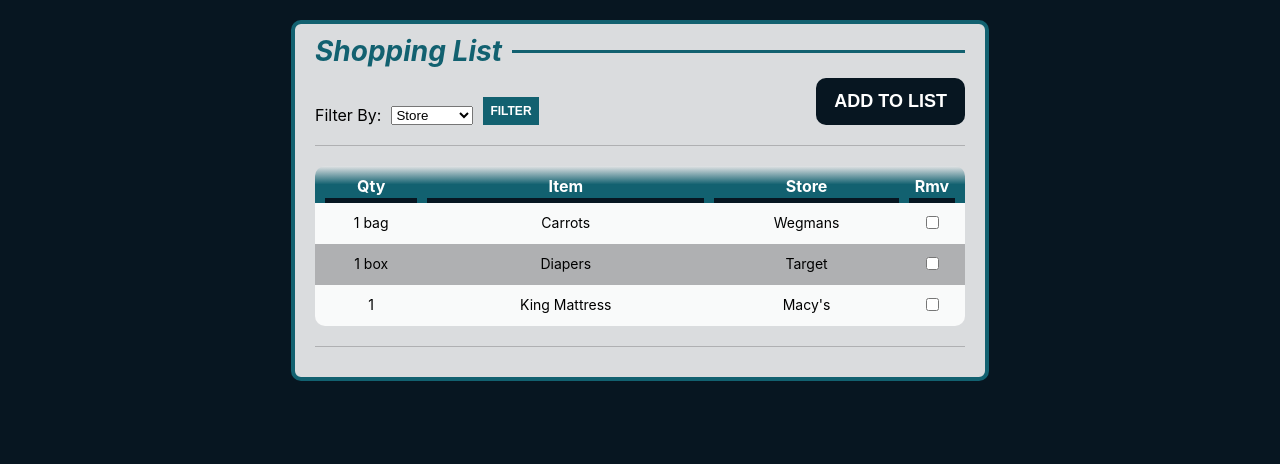
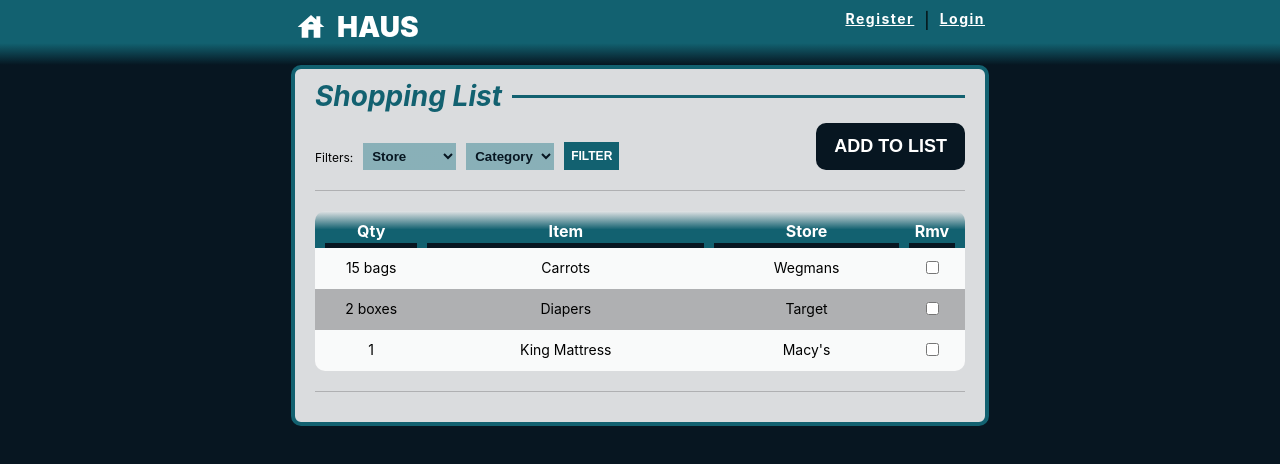
Before and after one commit to jake-the-cake/haus, a React (Create React App) app in the folder haus-app/: page / in a window 1280 px wide. Shown: the top 464 px of the page. Built offline with nearby package versions, Linux system fonts and the light colour scheme.

Commit message:
title bar added

```diff
--- a/haus-app/package.json
+++ b/haus-app/package.json
@@ -3,6 +3,10 @@
   "version": "0.1.0",
   "private": true,
   "dependencies": {
+    "@emotion/react": "^11.8.2",
+    "@emotion/styled": "^11.8.1",
+    "@mui/icons-material": "^5.5.1",
+    "@mui/material": "^5.5.3",
     "@testing-library/jest-dom": "^5.16.3",
     "@testing-library/react": "^12.1.4",
     "@testing-library/user-event": "^13.5.0",
--- a/haus-app/public/index.html
+++ b/haus-app/public/index.html
@@ -24,6 +24,10 @@
       work correctly both with client-side routing and a non-root public URL.
       Learn how to configure a non-root public URL by running `npm run build`.
     -->
+
+    <link rel="stylesheet" href="https://fonts.googleapis.com/css?family=Roboto:300,400,500,700&display=swap"/>
+    <link rel="stylesheet" href="https://fonts.googleapis.com/icon?family=Material+Icons"/>
+
     <title>HAUS, by Jake.</title>
   </head>
   <body>
--- a/haus-app/src/apps/shopping-list/ShoppingListHome.jsx
+++ b/haus-app/src/apps/shopping-list/ShoppingListHome.jsx
@@ -1,5 +1,6 @@
 import React from 'react';
 import styled from 'styled-components';
+import TitleBar from '../../components/TitleBar';
 import { Colors } from '../../static/colors';
 import { ShoppingList } from '../../static/fakedata';
 
@@ -7,13 +8,14 @@ const Container = styled.div`
     background-color: ${Colors.jelly[0]};
     height: 100%;
     display: flex;
+    flex-direction: column;
     justify-content: space-between;
     align-items: center;
 `;
 
 const ContentWrapper = styled.div`
   width: 85%;
-  margin: 20px auto;
+  margin: 65px auto;
   padding: 10px 20px;
   background-color: ${Colors.white.opaq};
   max-width: 650px;
@@ -72,21 +74,31 @@ const FilterByBlock = styled.div`
 `;
 
 const FilterByLabel = styled.span`
+  font-size: 12px;
+  padding-bottom: 5px;
+
 `;
 
 const FilterBySelect = styled.select`
-
+  border: none;
+  padding: 5px;
+  color: ${Colors.jelly[0]};
+  font-weight: 700;
+  background: linear-gradient(${Colors.white.half}, ${Colors.white.half}) ${Colors.jelly[1]};
 `;
 
 const FilterByOption = styled.option`
-
 `;
 
 const AddButtonBlock = styled.div`
+  @media (max-width: 500px) {
+    margin: 20px auto 0px;
+  };
 `;
 
 const Button = styled.button`
   text-transform: uppercase;
+  cursor: pointer;
   padding: ${props=>props.action === "filter" ? "5px" : "10px 15px"};
   font-size: ${props=>props.action === "filter" ? "12px" : "18px"};
   border: ${props=>props.action === "filter" ? "2px" : "3px"} solid transparent;
@@ -102,10 +114,6 @@ const Button = styled.button`
     background-color: ${Colors.jelly[1]};
     color: ${Colors.jelly[0]};
   };
-
-  @media (max-width: 500px) {
-    margin: ${props=>props.action !== "filter" && "20px auto 0px"}
-  }
 `;
 
 /* DISPLAY block */
@@ -177,6 +185,7 @@ const DTRemove = styled.div`
 const ShoppingListHome = () => {
   return (
     <Container>
+      <TitleBar />
         <ContentWrapper>
           <TitleBlock>
             <Title>Shopping List</Title>
@@ -184,12 +193,18 @@ const ShoppingListHome = () => {
           </TitleBlock>
           <ActionBlock>
             <FilterByBlock>
-              <FilterByLabel>Filter By:</FilterByLabel>
+              <FilterByLabel>Filters:</FilterByLabel>
               <FilterBySelect>
                 <FilterByOption selected disabled>Store</FilterByOption>
                 <FilterByOption>All Stores</FilterByOption>
                 <FilterByOption>Target</FilterByOption>
                 <FilterByOption>Wegmans</FilterByOption>
+              </FilterBySelect>
+              <FilterBySelect>
+                <FilterByOption selected disabled>Category</FilterByOption>
+                <FilterByOption>Food</FilterByOption>
+                <FilterByOption>Cleaning</FilterByOption>
+                <FilterByOption>Baby</FilterByOption>
               </FilterBySelect>
               <Button action="filter">Filter</Button>
             </FilterByBlock>
--- /dev/null
+++ b/haus-app/src/components/TitleBar.jsx
@@ -0,0 +1,72 @@
+import React from 'react';
+import styled from 'styled-components';
+import { Colors } from '../static/colors';
+import { House } from '@mui/icons-material';
+
+const Container = styled.div`
+    height: 65px;
+    width: 100%;
+    display: flex;
+    justify-content: center;
+    background: linear-gradient(to bottom, ${Colors.jelly[1]}, ${Colors.jelly[1]}, ${Colors.jelly[1]}, transparent);
+    position: fixed;
+`;
+
+const ContentWrapper = styled.div`
+    width: calc(85% + 40px);
+    padding-top: 10px;
+    display: flex;
+    justify-content: space-between;
+    align-items: flex-start;
+    max-width: 690px;
+`;
+
+const TitleBlock = styled.div`
+    display: flex;
+    align-items: center;
+    column-gap: 10px;
+`;
+
+const TitleLabel = styled.div`
+    font-size: 28px;
+    color: ${Colors.white.true};
+    font-weight: 900;
+
+`;
+
+const ControlBlock = styled.div`
+    display: flex;
+    column-gap: 10px;
+`;
+
+const ControlLink = styled.a`
+    cursor: pointer;
+    #text-transform: uppercase;
+    color: ${Colors.white.true};
+    letter-spacing: 1.5px;
+    font-weight: 700;
+    font-size: 14px;
+`;
+
+const Divider = styled.div``;
+
+
+const TitleBar = () => {
+    return (
+        <Container>
+            <ContentWrapper>
+                <TitleBlock>
+                    <House style={{color: `${Colors.white.true}`, fontSize: "32px"}}/>
+                    <TitleLabel>HAUS</TitleLabel>
+                </TitleBlock>
+                <ControlBlock>
+                    <ControlLink href="#">Register</ControlLink>
+                    <Divider>|</Divider>
+                    <ControlLink href="#">Login</ControlLink>
+                </ControlBlock>
+            </ContentWrapper>
+        </Container>
+    )
+}
+
+export default TitleBar
--- a/haus-app/src/static/fakedata.js
+++ b/haus-app/src/static/fakedata.js
@@ -3,14 +3,14 @@ export const ShoppingList = {
         {
             name: 'Carrots',
             store: 'Wegmans',
-            qty: '1',
-            unit: 'bag'
+            qty: '15',
+            unit: 'bags'
         },
         {
             name: 'Diapers',
             store: 'Target',
-            qty: '1',
-            unit: 'box'
+            qty: '2',
+            unit: 'boxes'
         },
         {
             name: 'King Mattress',
```
Also changed, not shown: 1 other file (tests, documents, lock files or other folders).
